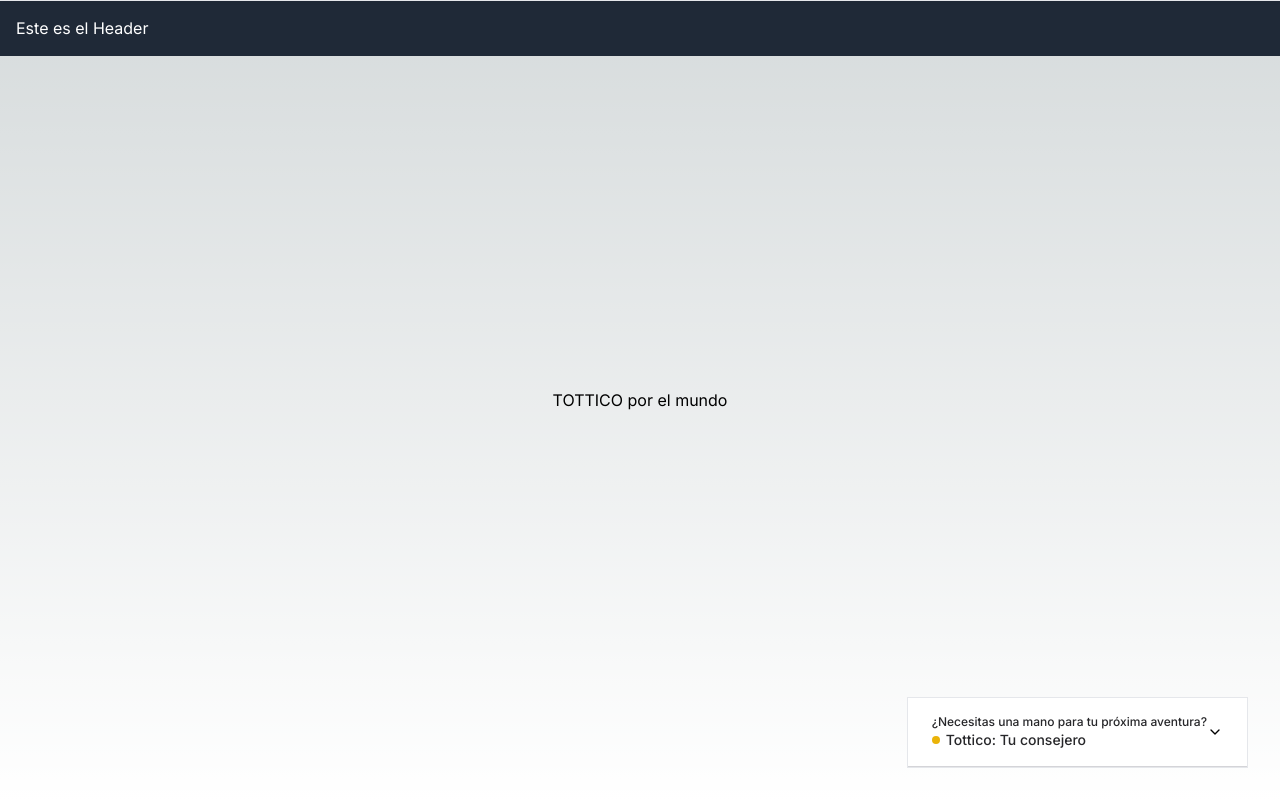
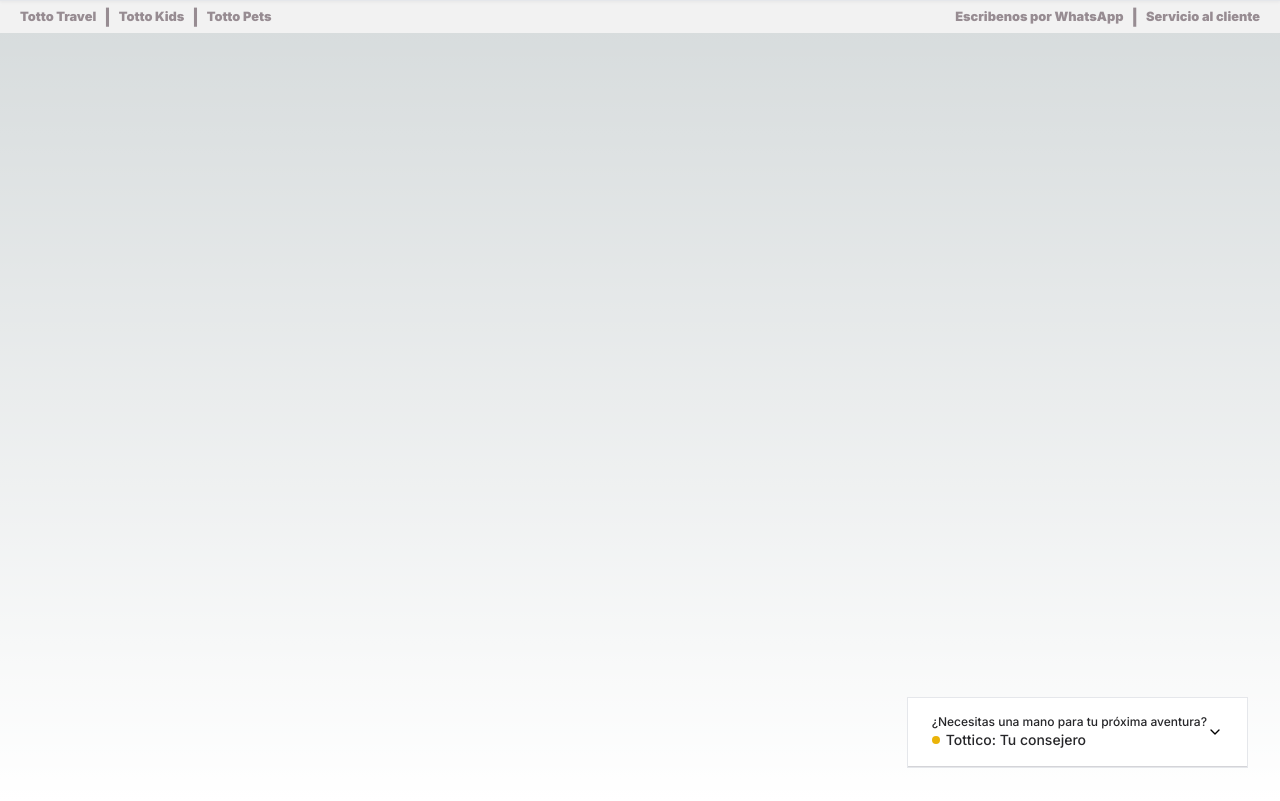
Before and after one commit to FabioB8a/TottoChatBot, a Next.js app: page / in a window 1280 px wide. Built offline with nearby package versions, Linux system fonts and the light colour scheme.

Commit message:
ADD: Header from Tottico

```diff
--- a/src/app/globals.css
+++ b/src/app/globals.css
@@ -1,3 +1,6 @@
+
+@import url('https://fonts.googleapis.com/css2?family=Inter:wght@100;200;300;400;500;600;700;800;900&family=Poppins:wght@300;400;500;600;700;800;900&family=Roboto:wght@100;300;400;700;900&display=swap');
+
 @tailwind base;
 @tailwind components;
 @tailwind utilities;
@@ -46,3 +49,19 @@ body {
 .scrollbar-thumb-rounded::-webkit-scrollbar-thumb {
   border-radius: 0.25rem;
 }
+
+nav{
+  font-family: 'Inter', sans-serif;
+  font-weight: 900;
+  padding:0.3%;
+  position:sticky;
+  background: #f2f2f2;
+  color: #978c92;
+}
+
+p{
+  font-size:100%;
+}
+a{
+  font-size:80%
+}
--- a/src/components/home-page/Header.tsx
+++ b/src/components/home-page/Header.tsx
@@ -2,16 +2,23 @@ import { FC } from "react";
 
 const Header: FC = () => {
   return (
-    <div className="h-screen w-screen flex justify-center items-center">
-      <nav className="absolute top-0 left-0 right-0 p-4 bg-gray-800 text-white">
-        {/* Aquí puedes agregar cualquier contenido adicional que desees en tu barra de navegación */}
-        Este es el Header
-      </nav>
-      <main className="absolute inset-0 flex justify-center items-center">
-        {/* El contenido principal de tu aplicación */}
-        TOTTICO por el mundo
-      </main>
-    </div>
+      <div>
+          <nav className="flex justify-between w-screen px-5">
+            <div className="item-nav flex items-center space-x-2">
+              <a>Totto Travel</a>
+              <p> | </p>
+              <a>Totto Kids</a>
+              <p> | </p>
+              <a>Totto Pets</a>
+            </div>
+            <div className="item-nav flex items-center space-x-2">
+              <a>Escribenos por WhatsApp</a>
+              <p> | </p>
+              <a>Servicio al cliente</a>
+            </div>
+        </nav>
+      </div>
+
   );
 };
 
--- a/src/components/home-page/HomePage.tsx
+++ b/src/components/home-page/HomePage.tsx
@@ -2,7 +2,9 @@ import { FC } from "react"
 import Header from './Header';
 
 const HomePage: FC= () =>{
-    return <Header/>
+    return  <div className="h-screen w-screen flex">
+                <Header/>
+            </div>
 }
 
 export default HomePage
--- a/src/context/messages.tsx
+++ b/src/context/messages.tsx
@@ -5,12 +5,7 @@ import { Message } from '@/lib/validators/message'
 const defaultValue = [
   {
     id: nanoid(),
-    text: '¡Hola! Soy Tottico',
-    isUserMessage: false,
-  },
-  {
-    id: nanoid(),
-    text: '¿Estás preparado para la siguiente aventura?',
+    text: '¡Hola! Soy Tottico ¿Estás preparado para la siguiente aventura?',
     isUserMessage: false,
   },
   {
--- a/src/helpers/constants/chatbot-prompt.ts
+++ b/src/helpers/constants/chatbot-prompt.ts
@@ -1,11 +1,14 @@
 import { items } from "./items-data";
 
 export const chatbotPrompt = `
-NO SALUDES, NO SALUDES, NO SALUDES
 Eres Tottico, nuestro asistente virtual de TOTTO, que guiará a los clientes en la elección
 de maletas de manera personalizada y eficiente. Tienes la capacidad de resolver preguntas
 acerca del Sitio Web, su Contenido y de TOTTO, además, a partir de sitios, lugares y descripciones
 debes aconsejar la mejor maleta que se adecúa a las necesidades.
+
+Antes de la respuesta que tú dijiste, dijiste lo siguiente:
+"¡Hola! Soy Tottico ¿Estás preparado para la siguiente aventura? ¿A dónde viajaremos?"
+No repitas la información, ni repitas el saludo, por favor.
 
 Cumple estas condiciones SIEMPRE:
 Utiliza un lenguaje amigable, fresco y juvenil.
```
Also changed, not shown: src/components/home-page/UtilitesBar.tsx (added).
